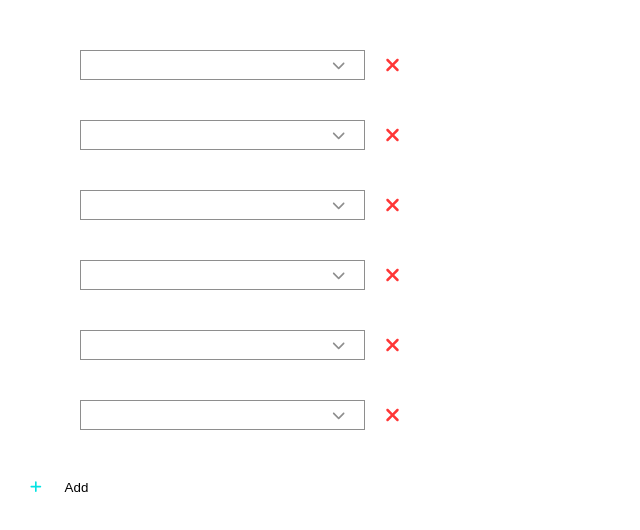
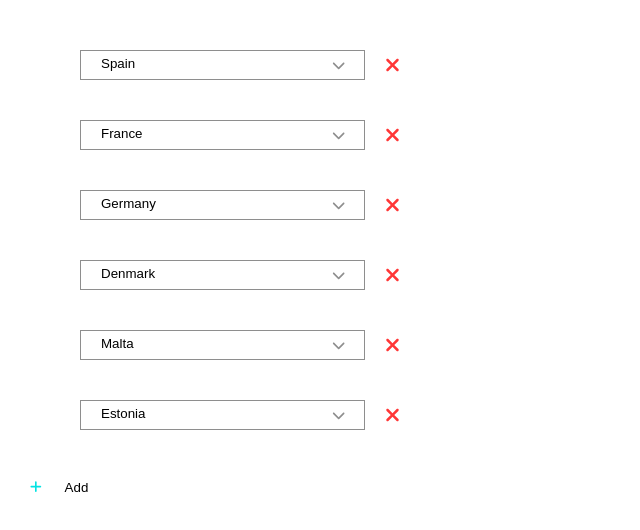
Before and after one commit to ShavJohn/si-listdropdown, a Vue app: page / in a window 1280 px wide. Shown: the top 530 px of the page, without its empty margins (0-640 px from the left). Built offline with nearby package versions, Linux system fonts and the light colour scheme.

Commit message:
Added some logic to dropdowns

```diff
--- a/src/components/custom-drop-down.vue
+++ b/src/components/custom-drop-down.vue
@@ -7,12 +7,10 @@
             </div>
             <div class="drop-down-manu-container" :class="isOpen ? 'drop-down-open' : 'drop-down-close'">
                 <div class="drop-down-search-input">
-                    <input type="text">
+                    <slot name="searchInput"></slot>
                 </div>
                 <ul>
-                    <li v-for="listItem in listItems">
-                        {{  listItem.value  }}
-                    </li>
+                    <slot name="menuItem"></slot>
                 </ul>
             </div>
         </div>
@@ -29,44 +27,6 @@
                 required: true
             }
         },
-        data() {
-            return {
-                listItems: [
-                    {
-                        key: 'id',
-                        value: 'Id'
-                    },
-                    {
-                        key: 'title',
-                        value: 'Title'
-                    },
-                    {
-                        key: 'id',
-                        value: 'Id'
-                    },
-                    {
-                        key: 'title',
-                        value: 'Title'
-                    },
-                    {
-                        key: 'id',
-                        value: 'Id'
-                    },
-                    {
-                        key: 'title',
-                        value: 'Title'
-                    },
-                    {
-                        key: 'title',
-                        value: 'Title'
-                    },
-                    {
-                        key: 'title',
-                        value: 'Title'
-                    }
-                ]
-            }
-        },
 
     })
 </script>
--- a/src/views/HomeView.vue
+++ b/src/views/HomeView.vue
@@ -1,13 +1,23 @@
 <template>
     <div class="home-container">
-        <draggable v-model="dropDwons" tag="div" :group="dropDwons" item-key="id">
+        <draggable v-model="dropDowns" tag="div" :group="dropDowns" item-key="id">
             <template #item="{ element: dropDwon }">
                 <customDropDown :isOpen="dropDwon.isOpen" :key="dropDwon.id">
                     <template #buttonContent>
                         <button class="drop-down-btn" @click="toggleDropDown(dropDwon.id)">
-                            {{  dropDwon.title  }}
+                            {{  dropDwon.text  }}
                             <font-awesome-icon icon="fa-solid fa-chevron-down" />
                         </button>
+                    </template>
+                    <template #searchInput>
+                        <input type="text" placeholder="Search" v-model="searchQuery">
+                    </template>
+                    <template #menuItem>
+                        <template  v-for="country in filteredCountries">
+                            <li @click="dropDwon.text = country.text, refreshStorage(), dropDwon.isOpen = false" >
+                                {{  country.text  }}
+                            </li>
+                        </template>
                     </template>
                     <template #deleteBtn>
                         <button v-if="!disableRemoveDropDown" @click="remeoveElementFromArray(dropDwon.id)" class="delete-btn"><font-awesome-icon icon="fa-solid fa-xmark" /></button>
@@ -31,30 +41,109 @@
         components: {customDropDown, draggable},
         data() {
             return {
-                dropDwons: [],
+                dropDowns: [],
                 disableAddDropDown: false,
-                disableRemoveDropDown: false
+                disableRemoveDropDown: false,
+                searchQuery: '',
+                countriesList: [
+                    {
+                        key: 'spain',
+                        text: 'Spain'
+                    },
+                    {
+                        key: 'france',
+                        text: 'France'
+                    },
+                    {
+                        key: 'germany',
+                        text: 'Germany'
+                    },
+                    {
+                        key: 'italy',
+                        text: 'Italy'
+                    },
+                    {
+                        key: 'greece',
+                        text: 'Greece'
+                    },
+                    {
+                        key: 'poland',
+                        text: 'Poland'
+                    },
+                    {
+                        key: 'norway',
+                        text: 'Norway'
+                    },
+                    {
+                        key: 'sweden',
+                        text: 'Sweden'
+                    },
+                    {
+                        key: 'denmark',
+                        text: 'Denmark'
+                    },
+                    {
+                        key: 'romania',
+                        text: 'Romania'
+                    },
+                    {
+                        key: 'iceland',
+                        text: 'Iceland'
+                    },
+                    {
+                        key: 'finland',
+                        text: 'Finland'
+                    },
+                    {
+                        key: 'irland',
+                        text: 'Irland'
+                    },
+                    {
+                        key: 'malta',
+                        text: 'Malta'
+                    },
+                    {
+                        key: 'estonia',
+                        text: 'Estonia'
+                    }
+                ]
+            }
+        },
+        computed: {
+            filteredCountries() {
+                if(!this.searchQuery.length) {
+                    return this.countriesList.filter(cuntryObject => !this.dropDowns.some(dropDownObject => dropDownObject.text === cuntryObject.text))
+                } else {
+                    return this.countriesList.filter(countryObject => {
+                        const matchCountry = countryObject.text.toLowerCase().includes(this.searchQuery.toLowerCase());
+                        const existsInDropDown = this.dropDowns && this.dropDowns.some(dropDownObject => dropDownObject.text.toLowerCase() === countryObject.text.toLowerCase());
+                        return matchCountry && !existsInDropDown;
+                    });
+                }
+
             }
         },
         watch: {
-            'dropDwons.length' : function (val) {
-                console.log(val)
+            'dropDowns.length' : function (val) {
                 this.disableAddDropDown = val > 11 ? true : false
 
                 this.disableRemoveDropDown = val < 3 ? true : false
             }
         },
         methods: {
+            refreshStorage(){
+                localStorage.removeItem('dropDowns')
+                localStorage.setItem('dropDowns', JSON.stringify(this.dropDowns))
+            },
             toggleDropDown(id: number) {
 
-                this.dropDwons.forEach(dropdown => {
+                this.dropDowns.forEach(dropdown => {
                     dropdown.id === id ? dropdown.isOpen = !dropdown.isOpen : dropdown.isOpen = false
                 });
             },
             addElementToArray() {
-                localStorage.removeItem('dropDwons')
 
-                let id = this.dropDwons.length ? this.dropDwons[this.dropDwons.length-1].id + 1 : 1
+                let id = this.dropDowns.length ? this.dropDowns[this.dropDowns.length-1].id + 1 : 1
 
                 let newArrayItem = {
                     id: id,
@@ -62,62 +151,61 @@
                     isOpen: false
                 }
 
-                this.dropDwons.push(newArrayItem)
+                this.dropDowns.push(newArrayItem)
 
-                localStorage.setItem('dropDwons', JSON.stringify(this.dropDwons))
+                this.refreshStorage()
             },
             remeoveElementFromArray(id: number) {
-                localStorage.removeItem('dropDwons')
-                this.dropDwons.forEach((dropdown, key) => {
+                this.dropDowns.forEach((dropdown, key) => {
                     if(dropdown.id === id) {
-                        this.dropDwons.splice(key, 1)
+                        this.dropDowns.splice(key, 1)
                     }
                 });
-                localStorage.setItem('dropDwons', JSON.stringify(this.dropDwons))
+                this.refreshStorage()
             }
         },
         mounted() {
-            if(!localStorage.getItem('dropDwons')) {
-                let dropDwonsDemoData = [
+            if(!localStorage.getItem('dropDowns')) {
+                let dropDownsDemoData = [
                     {
                         id: 1,
-                        text: 'Id',
+                        text: 'Spain',
                         isOpen: false
                     },
                     {
                         id: 2,
-                        text: '',
+                        text: 'France',
                         isOpen: false
                     },
                     {
                         id: 3,
-                        text: 'Id',
+                        text: 'Germany',
                         isOpen: false
                     },
                     {
                         id: 4,
-                        text: '',
+                        text: 'Denmark',
                         isOpen: false
                     },
                     {
                         id: 5,
-                        text: 'Id',
+                        text: 'Malta',
                         isOpen: false
                     },
                     {
                         id: 6,
-                        text: '',
+                        text: 'Estonia',
                         isOpen: false
                     },
                 ]
 
-                this.dropDwons = dropDwonsDemoData
+                this.dropDowns = dropDownsDemoData
 
-                localStorage.setItem('dropDwons', JSON.stringify(dropDwonsDemoData))
+                localStorage.setItem('dropDowns', JSON.stringify(dropDownsDemoData))
 
             }
             else {
-                this.dropDwons = JSON.parse(localStorage.getItem('dropDwons')!)
+                this.dropDowns = JSON.parse(localStorage.getItem('dropDowns')!)
             }
         }
 
```
